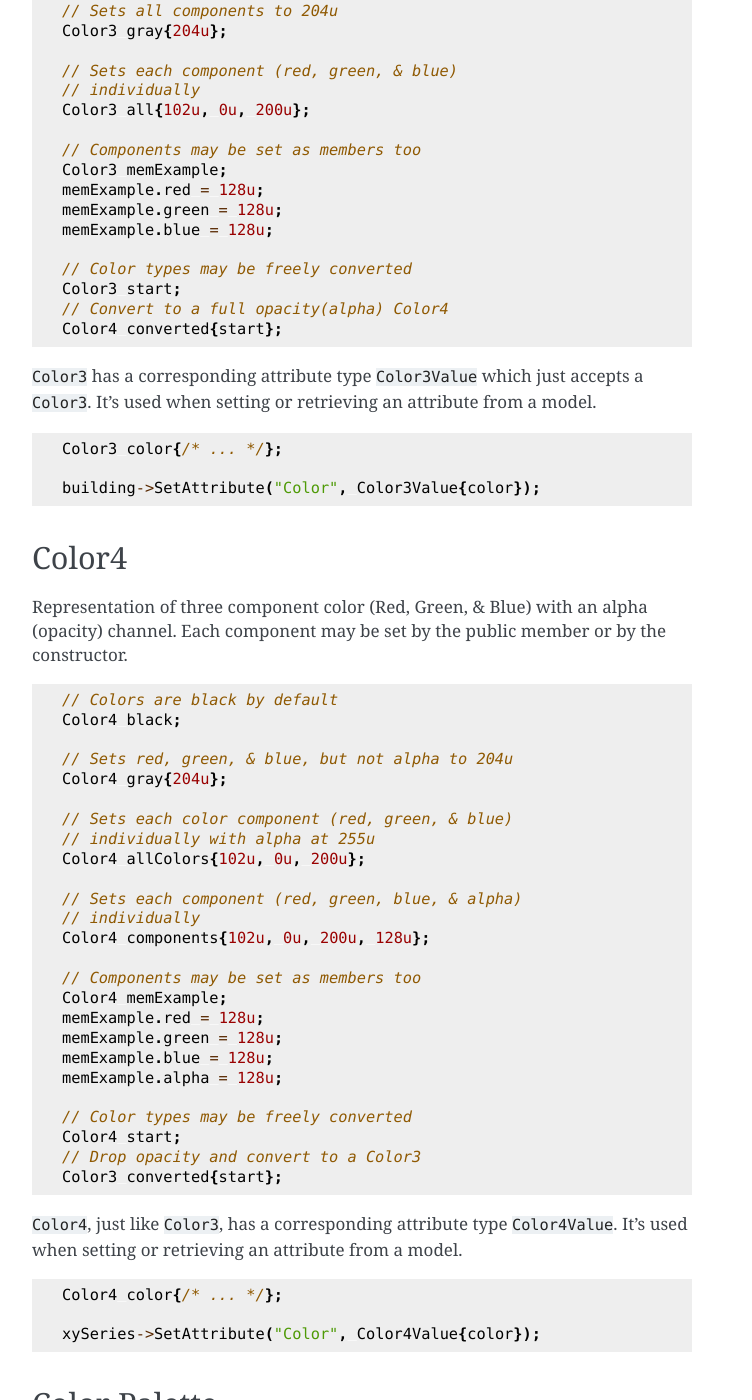
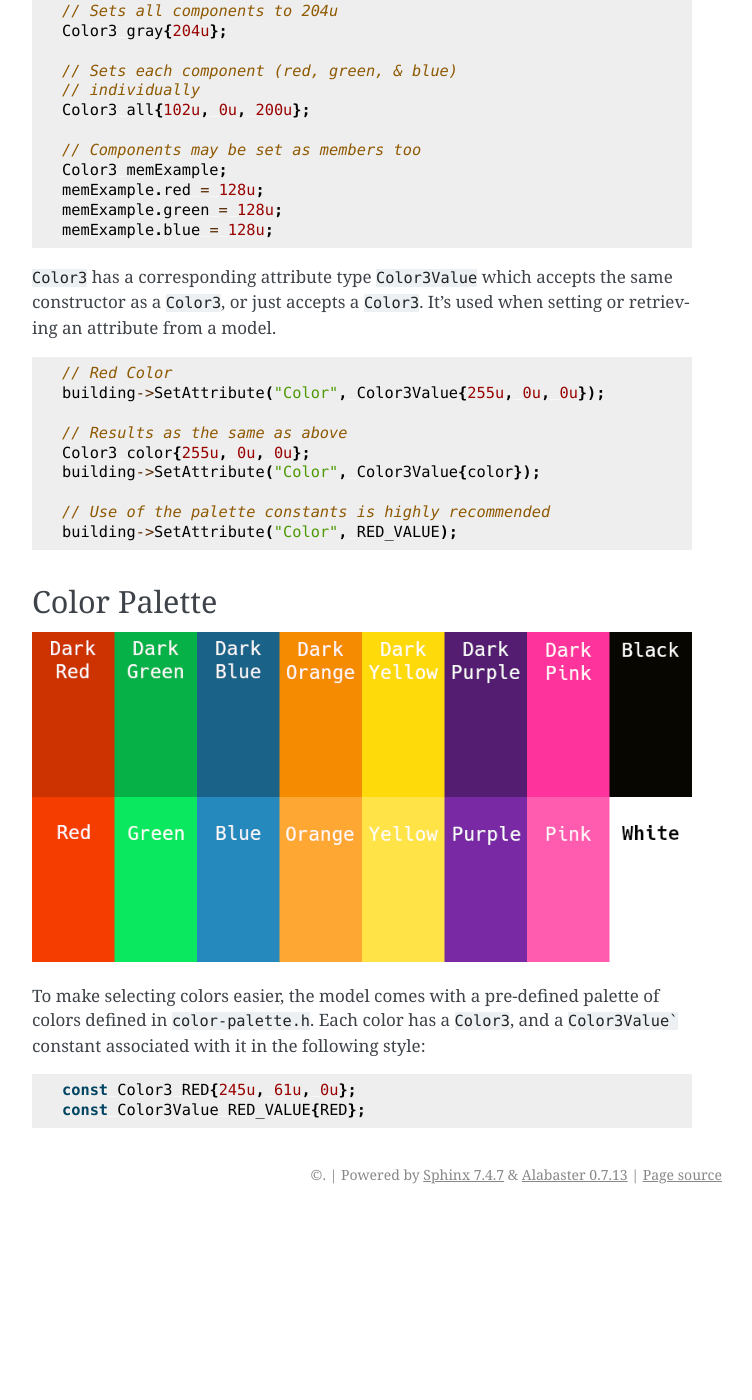
Before and after one commit to usnistgov/NetSimulyzer-ns3-module, a Sphinx documentation site: the page built from doc/source/colors.rst, in a window 1280 px wide and 1400 px high, scrolled down 369 px. Shown: the whole window, without its empty margins (388-1140 px from the left). Built offline with Sphinx 7.4.7, drawn with Linux system fonts in a browser that asks for light colours; after the commit the page ends 1583 px from its top, so only the background shows below that.

Commit message:
Remove `Color4`
Close: https://gitlab.nist.gov/gitlab/wnd-publicsafety/visualizer/NetSimulyzer-ns3-module/-/issues/24

```diff
--- a/doc/source/colors.rst
+++ b/doc/source/colors.rst
@@ -31,74 +31,22 @@ Each component may be set by the public member or by the constructor.
   memExample.green = 128u;
   memExample.blue = 128u;
 
-  // Color types may be freely converted
-  Color3 start;
-  // Convert to a full opacity(alpha) Color4
-  Color4 converted{start};
 
-
-``Color3`` has a corresponding attribute type ``Color3Value`` which just accepts a ``Color3``.
+``Color3`` has a corresponding attribute type ``Color3Value`` which accepts the
+same constructor as a ``Color3``, or just accepts a ``Color3``.
 It's used when setting or retrieving an attribute from a model.
 
 .. code-block:: C++
 
-  Color3 color{/* ... */};
+  // Red Color
+  building->SetAttribute("Color", Color3Value{255u, 0u, 0u});
 
+  // Results as the same as above
+  Color3 color{255u, 0u, 0u};
   building->SetAttribute("Color", Color3Value{color});
 
-
-.. Some code samples were divided by pages, so split up these two on to separate pages
-.. raw:: latex
-
-    \clearpage
-
-.. _color4:
-
-Color4
-------
-
-Representation of three component color (Red, Green, & Blue) with an alpha (opacity) channel.
-Each component may be set by the public member or by the constructor.
-
-
-.. code-block:: C++
-
-  // Colors are black by default
-  Color4 black;
-
-  // Sets red, green, & blue, but not alpha to 204u
-  Color4 gray{204u};
-
-  // Sets each color component (red, green, & blue)
-  // individually with alpha at 255u
-  Color4 allColors{102u, 0u, 200u};
-
-  // Sets each component (red, green, blue, & alpha)
-  // individually
-  Color4 components{102u, 0u, 200u, 128u};
-
-  // Components may be set as members too
-  Color4 memExample;
-  memExample.red = 128u;
-  memExample.green = 128u;
-  memExample.blue = 128u;
-  memExample.alpha = 128u;
-
-  // Color types may be freely converted
-  Color4 start;
-  // Drop opacity and convert to a Color3
-  Color3 converted{start};
-
-
-``Color4``, just like ``Color3``, has a corresponding attribute type ``Color4Value``.
-It's used when setting or retrieving an attribute from a model.
-
-.. code-block:: C++
-
-  Color4 color{/* ... */};
-
-  xySeries->SetAttribute("Color", Color4Value{color});
-
+  // Use of the palette constants is highly recommended
+  building->SetAttribute("Color", RED_VALUE);
 
 .. _color-palette:
 
--- a/doc/source/numeric-data-categories.rst
+++ b/doc/source/numeric-data-categories.rst
@@ -130,7 +130,7 @@ Attributes
 | Visible              | bool                 | ``true``             | Defines if this series appears in                     |
 |                      |                      |                      | application elements.                                 |
 +----------------------+----------------------+----------------------+-------------------------------------------------------+
-| Color                | :ref:`color4`        | n/a                  | The color to use for point connections                |
+| Color                | :ref:`color3`        | n/a                  | The color to use for point connections                |
 +----------------------+----------------------+----------------------+-------------------------------------------------------+
 | AutoUpdate           | bool                 | ``false``            | Indicator to the application that points in the same  |
 |                      |                      |                      | category but higher value should be generated based   |
--- a/doc/source/numeric-data.rst
+++ b/doc/source/numeric-data.rst
@@ -90,6 +90,6 @@ Attributes
 +----------------------+--------------------+--------------------+---------------------------------------------------------------+
 | Visible              | bool               | ``true``           | Defines if Series appears in application elements             |
 +----------------------+--------------------+--------------------+---------------------------------------------------------------+
-| Color                | :ref:`color4`      | n/a                | The color to use for point connections                        |
+| Color                | :ref:`color3`      | n/a                | The color to use for point connections                        |
 |                      |                    |                    | (``Line`` & ``Spline``) or the points (``None``)              |
 +----------------------+--------------------+--------------------+---------------------------------------------------------------+
--- a/doc/source/series-collections.rst
+++ b/doc/source/series-collections.rst
@@ -26,11 +26,11 @@ Example
   // these in the actual chart
   auto xyChild1 = CreateObject<XYSeries>(/* orchestrator* /);
   xyChild1->SetAttribute("Name", StringValue("Child One"));
-  xyChild1->SetAttribute("Color", Color4Value(Color4{225u, 0u, 0u})); // Red
+  xyChild1->SetAttribute("Color", RED_VALUE);
 
   auto xyChild2 = CreateObject<XYSeries>(/* orchestrator */);
   xyChild2->SetAttribute("Name", StringValue("Child Two"));
-  xyChild2->SetAttribute("Color", Color4Value(Color4{0u, 225u, 0u})); // Green
+  xyChild2->SetAttribute("Color", GREEN_VALUE);
 
 
   // Create the collection
```
Also changed, not shown: 10 other files.
